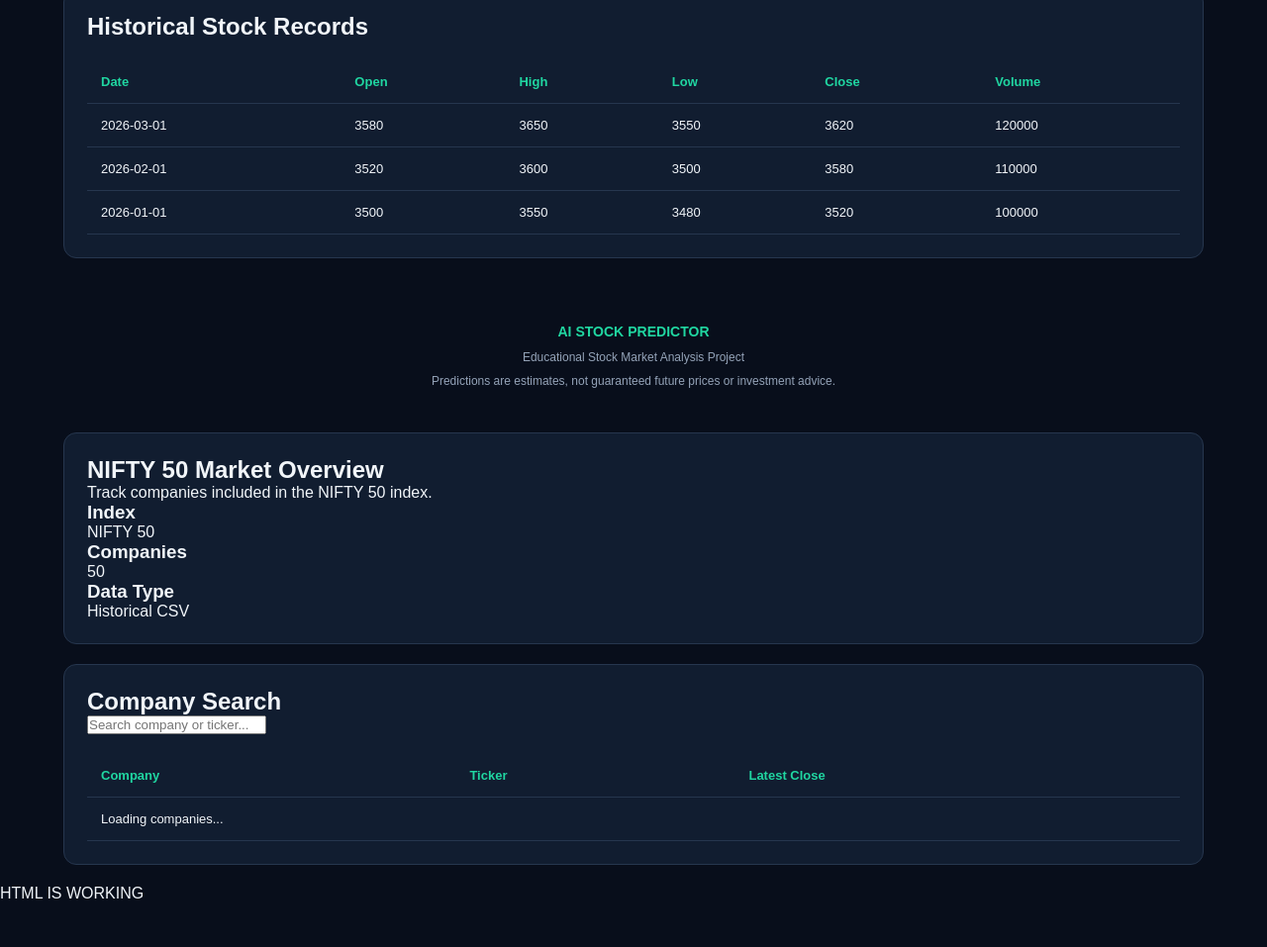
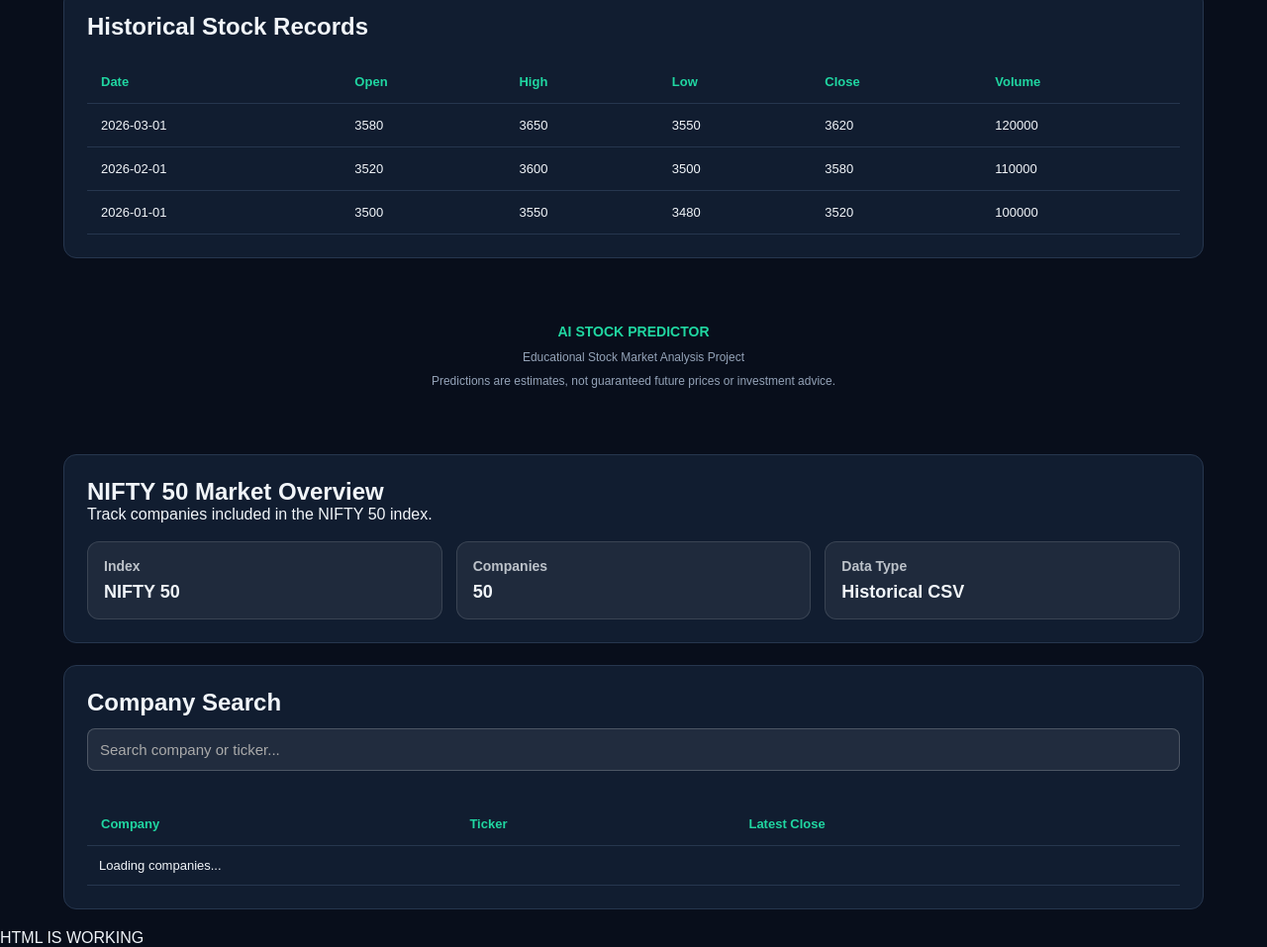
Before and after one commit to shivam2008sdl-sudo/Stock-market-price-prediction-, a plain HTML site: page index.html in a window 1280 px wide. Shown: the part 1490-2447 px from the top of the page at 99% size. Before the commit the page ends 2402 px from the top, so only its background shows below. Drawn offline with nearby package versions, Linux system fonts and the light colour scheme.

Commit message:
Update style.css

```diff
--- a/style.css
+++ b/style.css
@@ -276,3 +276,259 @@ footer h3 {
     padding: 0 5%;
   }
 }
+
+/* NIFTY 50 Additional Features */
+.nifty-panel {
+  margin-top: 22px;
+}
+
+.nifty-grid {
+  display: grid;
+  grid-template-columns: repeat(3, 1fr);
+  gap: 14px;
+  margin-top: 18px;
+}
+
+.nifty-box {
+  padding: 16px;
+  border-radius: 12px;
+  background: rgba(255, 255, 255, 0.06);
+  border: 1px solid rgba(255, 255, 255, 0.12);
+}
+
+.nifty-box h3 {
+  margin: 0 0 8px;
+  font-size: 14px;
+  opacity: 0.75;
+}
+
+.nifty-box p {
+  margin: 0;
+  font-size: 18px;
+  font-weight: bold;
+}
+
+#niftySearch {
+  width: 100%;
+  box-sizing: border-box;
+  padding: 12px;
+  margin: 12px 0;
+  border-radius: 8px;
+  border: 1px solid rgba(255, 255, 255, 0.2);
+  background: rgba(255, 255, 255, 0.07);
+  color: inherit;
+  font-size: 15px;
+}
+
+#niftySearch::placeholder {
+  color: #aaa;
+}
+
+.table-wrapper {
+  width: 100%;
+  overflow-x: auto;
+}
+
+#niftyCompanyTable td,
+#niftyCompanyTable th {
+  padding: 12px;
+  text-align: left;
+}
+
+@media (max-width: 600px) {
+  .nifty-grid {
+    grid-template-columns: 1fr;
+  }
+  }
+
+/* NIFTY 50 Additional Features */
+.nifty-panel {
+  margin-top: 22px;
+}
+
+.nifty-grid {
+  display: grid;
+  grid-template-columns: repeat(3, 1fr);
+  gap: 14px;
+  margin-top: 18px;
+}
+
+.nifty-box {
+  padding: 16px;
+  border-radius: 12px;
+  background: rgba(255, 255, 255, 0.06);
+  border: 1px solid rgba(255, 255, 255, 0.12);
+}
+
+.nifty-box h3 {
+  margin: 0 0 8px;
+  font-size: 14px;
+  opacity: 0.75;
+}
+
+.nifty-box p {
+  margin: 0;
+  font-size: 18px;
+  font-weight: bold;
+}
+
+#niftySearch {
+  width: 100%;
+  box-sizing: border-box;
+  padding: 12px;
+  margin: 12px 0;
+  border-radius: 8px;
+  border: 1px solid rgba(255, 255, 255, 0.2);
+  background: rgba(255, 255, 255, 0.07);
+  color: inherit;
+  font-size: 15px;
+}
+
+#niftySearch::placeholder {
+  color: #aaa;
+}
+
+.table-wrapper {
+  width: 100%;
+  overflow-x: auto;
+}
+
+#niftyCompanyTable td,
+#niftyCompanyTable th {
+  padding: 12px;
+  text-align: left;
+}
+
+@media (max-width: 600px) {
+  .nifty-grid {
+    grid-template-columns: 1fr;
+  }
+  }
+
+/* NIFTY 50 Additional Features */
+.nifty-panel {
+  margin-top: 22px;
+}
+
+.nifty-grid {
+  display: grid;
+  grid-template-columns: repeat(3, 1fr);
+  gap: 14px;
+  margin-top: 18px;
+}
+
+.nifty-box {
+  padding: 16px;
+  border-radius: 12px;
+  background: rgba(255, 255, 255, 0.06);
+  border: 1px solid rgba(255, 255, 255, 0.12);
+}
+
+.nifty-box h3 {
+  margin: 0 0 8px;
+  font-size: 14px;
+  opacity: 0.75;
+}
+
+.nifty-box p {
+  margin: 0;
+  font-size: 18px;
+  font-weight: bold;
+}
+
+#niftySearch {
+  width: 100%;
+  box-sizing: border-box;
+  padding: 12px;
+  margin: 12px 0;
+  border-radius: 8px;
+  border: 1px solid rgba(255, 255, 255, 0.2);
+  background: rgba(255, 255, 255, 0.07);
+  color: inherit;
+  font-size: 15px;
+}
+
+#niftySearch::placeholder {
+  color: #aaa;
+}
+
+.table-wrapper {
+  width: 100%;
+  overflow-x: auto;
+}
+
+#niftyCompanyTable td,
+#niftyCompanyTable th {
+  padding: 12px;
+  text-align: left;
+}
+
+@media (max-width: 600px) {
+  .nifty-grid {
+    grid-template-columns: 1fr;
+  }
+}
+
+/* NIFTY 50 Additional Features */
+.nifty-panel {
+  margin-top: 22px;
+}
+
+.nifty-grid {
+  display: grid;
+  grid-template-columns: repeat(3, 1fr);
+  gap: 14px;
+  margin-top: 18px;
+}
+
+.nifty-box {
+  padding: 16px;
+  border-radius: 12px;
+  background: rgba(255, 255, 255, 0.06);
+  border: 1px solid rgba(255, 255, 255, 0.12);
+}
+
+.nifty-box h3 {
+  margin: 0 0 8px;
+  font-size: 14px;
+  opacity: 0.75;
+}
+
+.nifty-box p {
+  margin: 0;
+  font-size: 18px;
+  font-weight: bold;
+}
+
+#niftySearch {
+  width: 100%;
+  box-sizing: border-box;
+  padding: 12px;
+  margin: 12px 0;
+  border-radius: 8px;
+  border: 1px solid rgba(255, 255, 255, 0.2);
+  background: rgba(255, 255, 255, 0.07);
+  color: inherit;
+  font-size: 15px;
+}
+
+#niftySearch::placeholder {
+  color: #aaa;
+}
+
+.table-wrapper {
+  width: 100%;
+  overflow-x: auto;
+}
+
+#niftyCompanyTable td,
+#niftyCompanyTable th {
+  padding: 12px;
+  text-align: left;
+}
+
+@media (max-width: 600px) {
+  .nifty-grid {
+    grid-template-columns: 1fr;
+  }
+}
```
